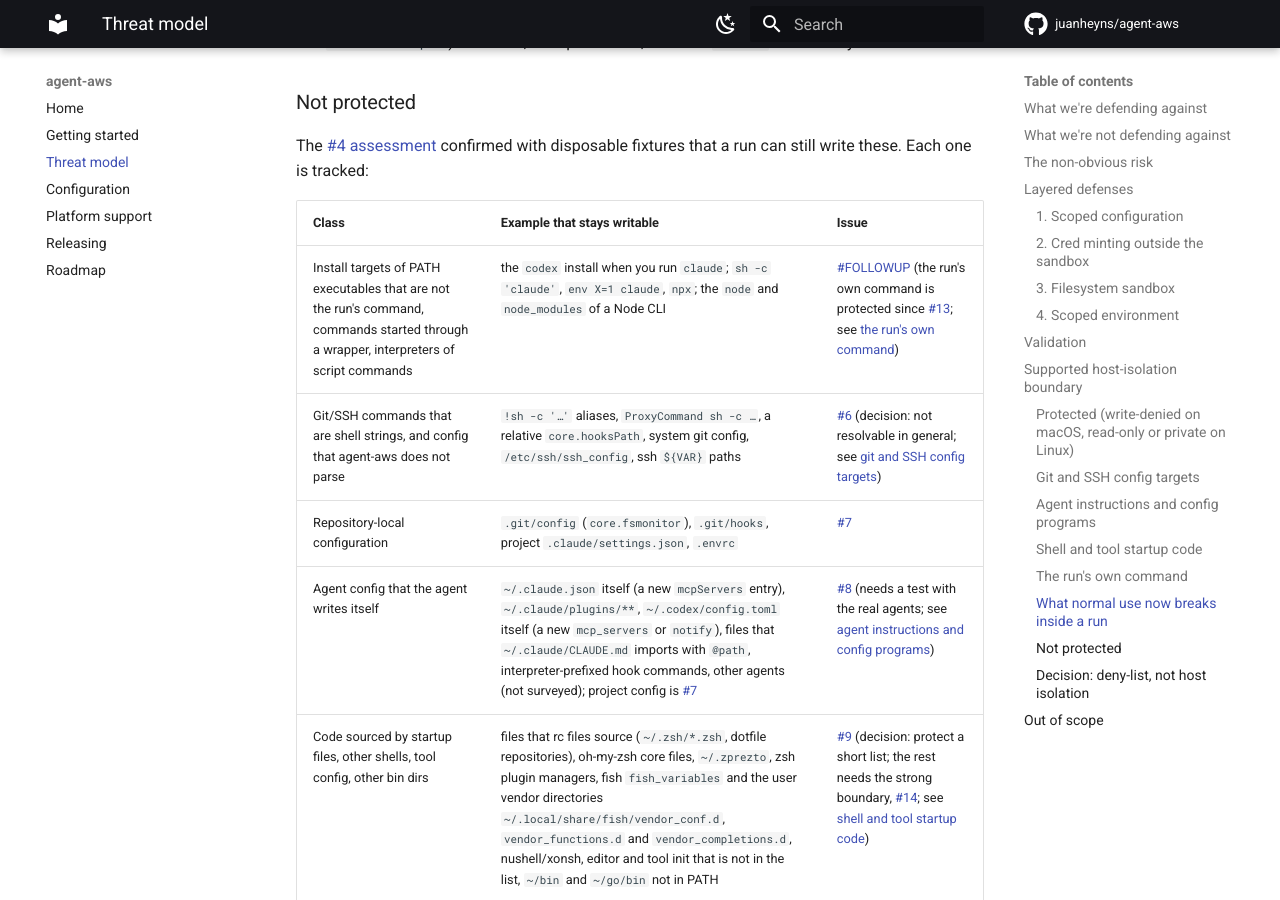
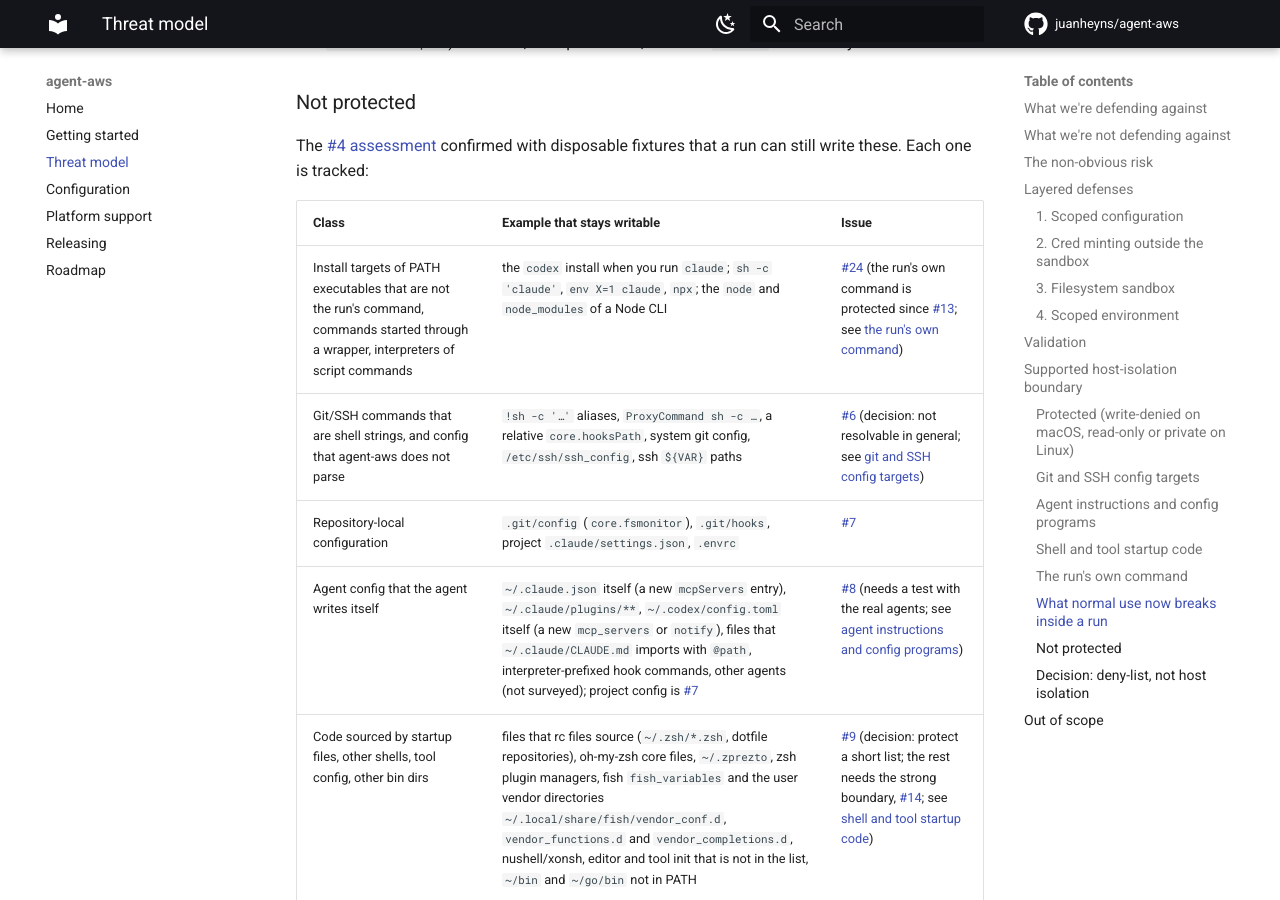
Before and after one commit to juanheyns/agent-aws, an MkDocs documentation site: the page built from docs/threat-model.md, in a window 1280 px wide and 900 px high, scrolled down 13859 px. Built offline with MkDocs 1.6.1 and Material for MkDocs 9.7.7, drawn with Linux system fonts in a browser that asks for light colours; comment, search, counter and statistics services are not loaded.

Commit message:
docs: link the follow-up issue #24 in the Not protected table

```diff
--- a/docs/threat-model.md
+++ b/docs/threat-model.md
@@ -626,7 +626,7 @@ with disposable fixtures that a run can still write these. Each one is tracked:
 
 | Class | Example that stays writable | Issue |
 |---|---|---|
-| Install targets of PATH executables that are not the run's command, commands started through a wrapper, interpreters of script commands | the `codex` install when you run `claude`; `sh -c 'claude'`, `env X=1 claude`, `npx`; the `node` and `node_modules` of a Node CLI | [#FOLLOWUP](https://github.com/juanheyns/agent-aws/issues/FOLLOWUP) (the run's own command is protected since [#13](https://github.com/juanheyns/agent-aws/issues/13); see [the run's own command](#the-runs-own-command)) |
+| Install targets of PATH executables that are not the run's command, commands started through a wrapper, interpreters of script commands | the `codex` install when you run `claude`; `sh -c 'claude'`, `env X=1 claude`, `npx`; the `node` and `node_modules` of a Node CLI | [#24](https://github.com/juanheyns/agent-aws/issues/24) (the run's own command is protected since [#13](https://github.com/juanheyns/agent-aws/issues/13); see [the run's own command](#the-runs-own-command)) |
 | Git/SSH commands that are shell strings, and config that agent-aws does not parse | `!sh -c '…'` aliases, `ProxyCommand sh -c …`, a relative `core.hooksPath`, system git config, `/etc/ssh/ssh_config`, ssh `${VAR}` paths | [#6](https://github.com/juanheyns/agent-aws/issues/6) (decision: not resolvable in general; see [git and SSH config targets](#git-and-ssh-config-targets)) |
 | Repository-local configuration | `.git/config` (`core.fsmonitor`), `.git/hooks`, project `.claude/settings.json`, `.envrc` | [#7](https://github.com/juanheyns/agent-aws/issues/7) |
 | Agent config that the agent writes itself | `~/.claude.json` itself (a new `mcpServers` entry), `~/.claude/plugins/**`, `~/.codex/config.toml` itself (a new `mcp_servers` or `notify`), files that `~/.claude/CLAUDE.md` imports with `@path`, interpreter-prefixed hook commands, other agents (not surveyed); project config is [#7](https://github.com/juanheyns/agent-aws/issues/7) | [#8](https://github.com/juanheyns/agent-aws/issues/8) (needs a test with the real agents; see [agent instructions and config programs](#agent-instructions-and-config-programs)) |
```
